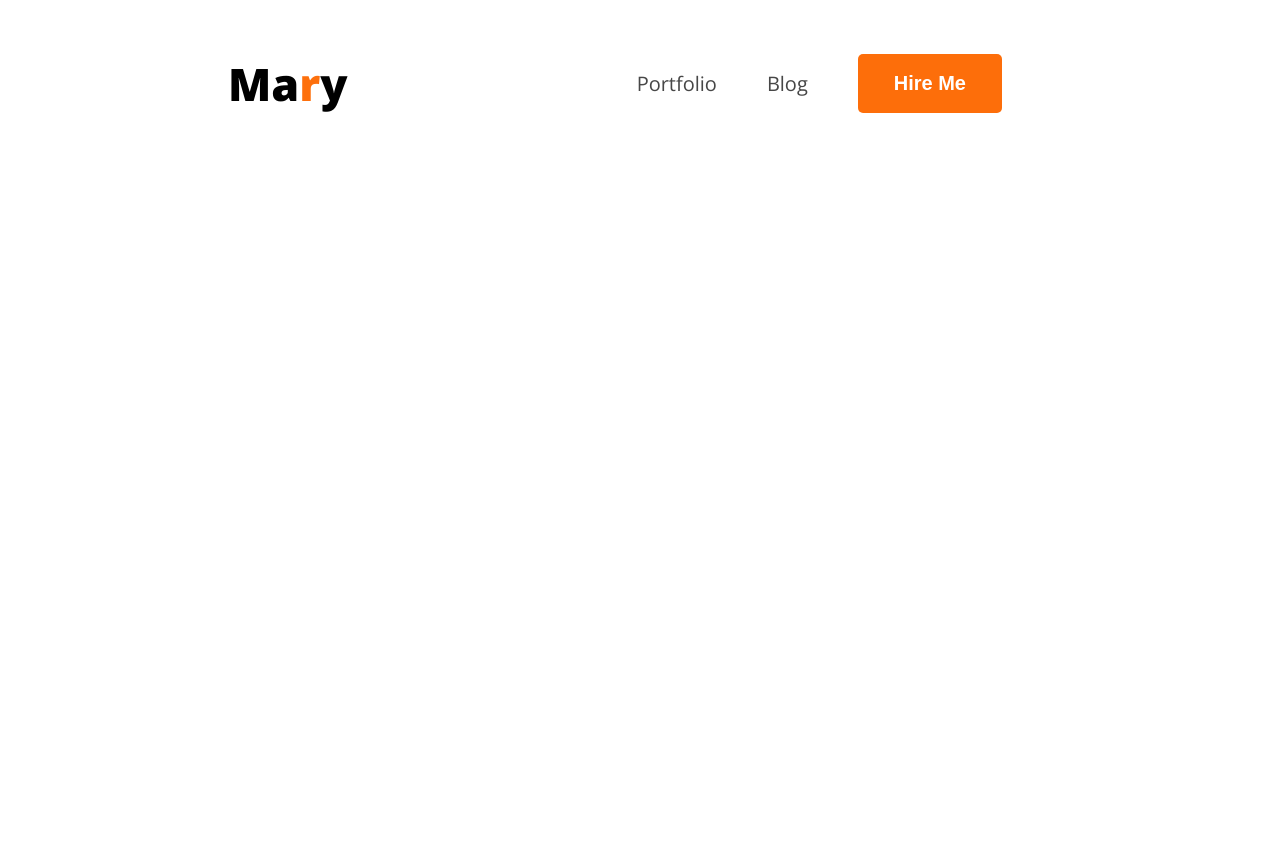
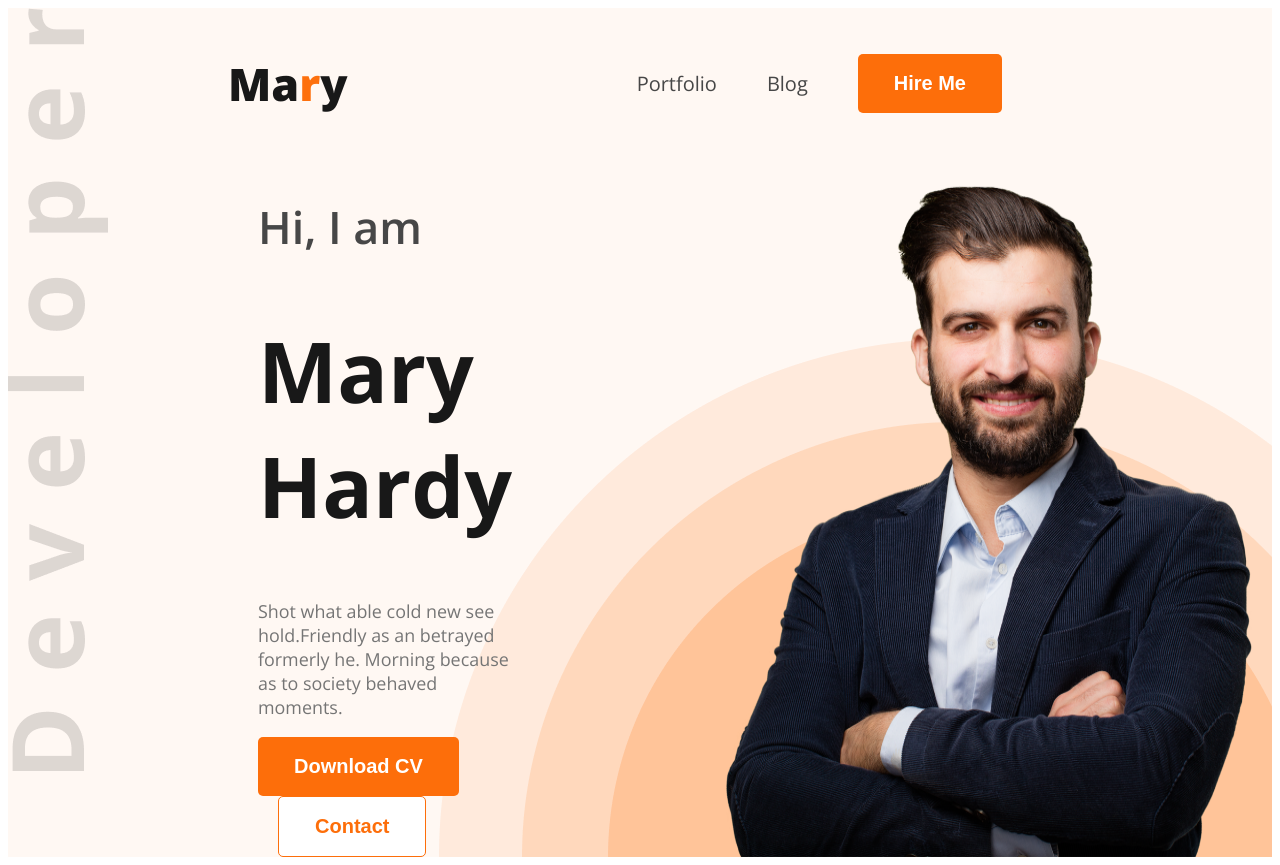
Before and after one commit to khalidurrahmanchowdhury/portfolio-resources, a plain HTML site: page index.html in a window 1280 px wide. Before the commit the page ends 800 px from the top, so only its background shows below. Drawn offline with nearby package versions, Linux system fonts and the light colour scheme.

Commit message:
banner rellated added

```diff
--- a/css/style.css
+++ b/css/style.css
@@ -11,12 +11,17 @@
 }
 /* share related style */
 .dark_1 {
-    color: #757575;
+    color: #181818;
 }
+
+
 .dark_2 {
     color: rgba(71, 71, 71, 1);
 }
 
+.dark_3 {
+    color: #757575;
+}
 
 .btn_primary {
     padding: 18px 36px;
@@ -26,9 +31,31 @@
     color: white;
     border: none;
     border-radius: 5px;
+}
+.btn_primary_2 {
+    padding: 18px 36px;
+    background-color: white;
+    font-size: 1.25rem;
+    font-weight: 700;
+    color: rgba(253, 110, 10, 1);
+    border:1px solid  rgba(253, 110, 10, 1);
+    border-radius: 5px;
+    margin-left: 20px;
+}
+.section_description {
+    font-size: 1.12rem;
+    color:#757575 ;
+}
 
+.secoundary_bg {
+    background: rgba(255, 248, 243, 1);
 }
 /* navber related style */
+.header {
+    background-image: url(../images/developer.png), url(../images/header_bg.png);
+    background-repeat: no-repeat;
+    background-position: top left, bottom right;
+}
 nav {
     display: flex;
     justify-content: space-between;
@@ -57,3 +84,25 @@ ul li a {
     font-size: 1.25rem;
 
 }
+/* banner related style */
+.banner {
+    display: flex;
+    justify-content: space-between;
+    margin: 0 30px 0 250px;
+}
+.banner_container {
+    width: 585px;
+    margin-right: 165px;
+}
+.banner_gretting {
+    font-size: 2.8rem;
+    font-weight: 600;
+
+}
+.mary_hardy {
+    font-size:5.25rem ;
+    font-weight:700;
+}
+.banner_profile{
+    width: 585px;
+}
--- a/index.html
+++ b/index.html
@@ -7,14 +7,27 @@
     <link rel="stylesheet" href="css/style.css">
 </head>
 <body class="open_sans">
+   <header class=" header secoundary_bg">
     <nav>
-        <h3 class="nav_title">Ma<span class="marry_r">r</span>y</h3>
+        <h3 class="nav_title dark_1">Ma<span class="marry_r">r</span>y</h3>
         <ul>
             <li><a class="dark_2" href="">Portfolio</a></li>
             <li><a class="dark_2" href="">Blog</a></li>
             <li><a href=""><button class="btn_primary">Hire Me</button></a></li>
         </ul>
+
     </nav>
+    <div class="banner">
+        <div class="banner_container">
+            <h2 class="banner_gretting dark_2">Hi, I  am</h2>
+            <h1 class="mary_hardy dark_1">Mary Hardy</h1>
+            <p class="section_description">Shot what able cold new see hold.Friendly as an betrayed formerly he. Morning because as to society behaved moments.</p>
+                <a href=""><button class="btn_primary">Download CV</button></a>
+                <a href=""><button class="btn_primary_2">Contact</button></a>
+        </div>
+        <img src="images/hardy.png" alt="" class="banner_profile">
+    </div>
+   </header>
     <main></main>
     <footer></footer>
 
```
